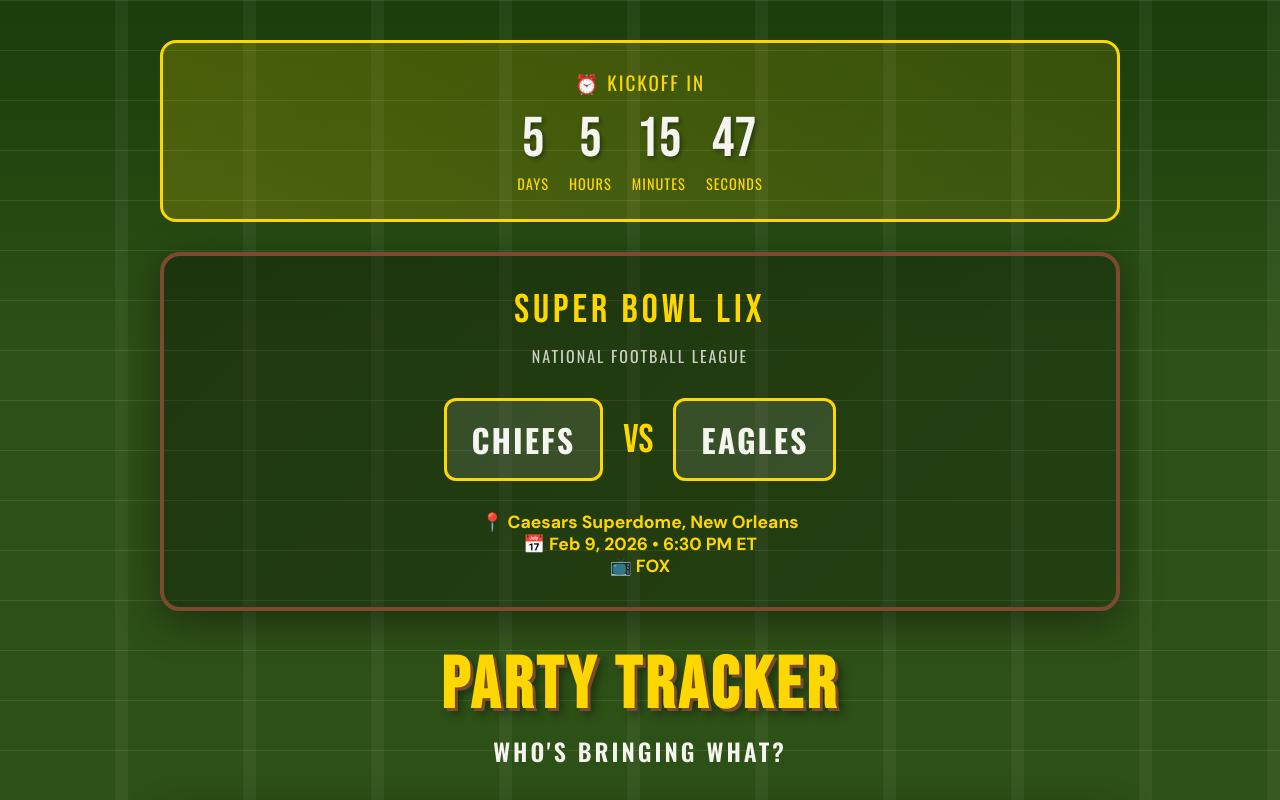
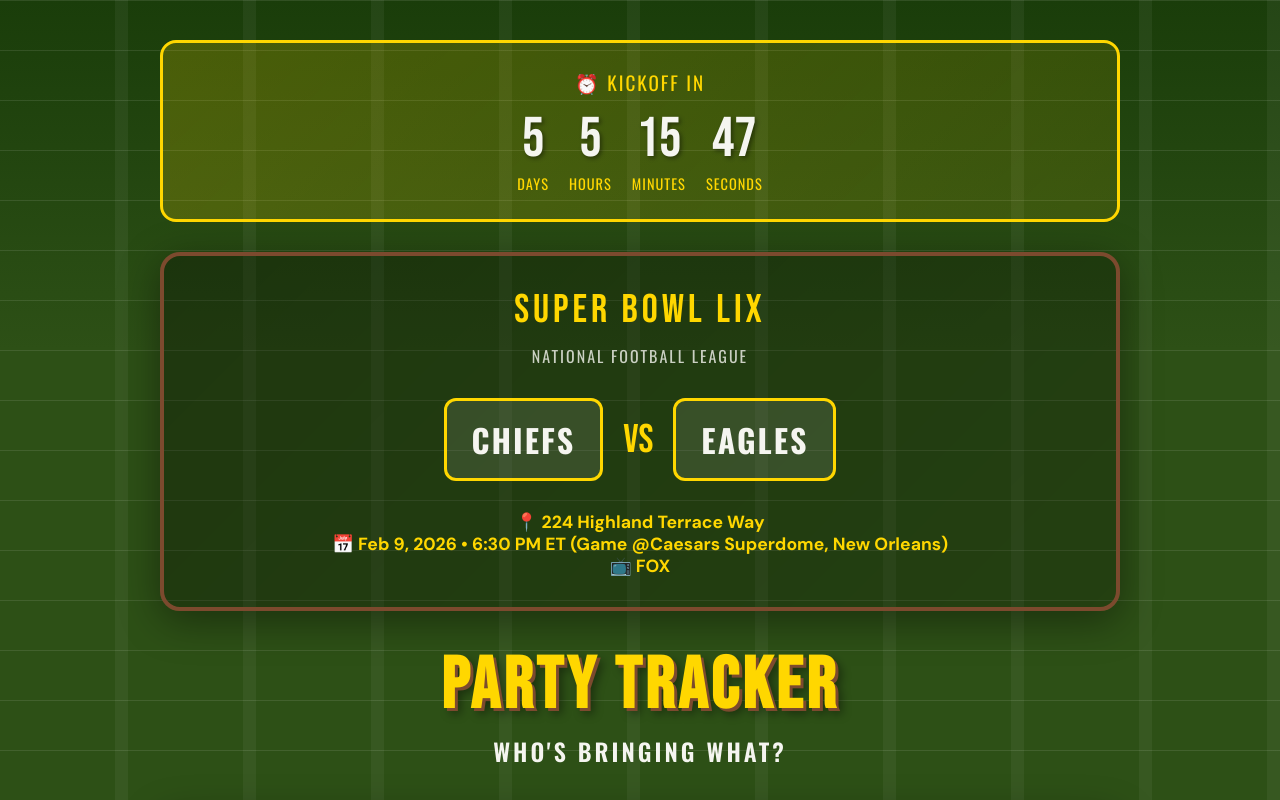
Before and after one commit to Jordunkelly/superbowl-sunday, a plain HTML site: page index.html in a window 1280 px wide. Shown: the top 800 px of the page. Drawn offline with nearby package versions, Linux system fonts and the light colour scheme; no server answers.

Commit message:
Update index.html

```diff
--- a/index.html
+++ b/index.html
@@ -564,8 +564,8 @@
                 <div class="team">EAGLES</div>
             </div>
             <div class="game-details">
-                <strong>📍 Caesars Superdome, New Orleans</strong><br>
-                <strong>📅 Feb 9, 2026 • 6:30 PM ET</strong><br>
+                <strong>📍 224 Highland Terrace Way</strong><br>
+                <strong>📅 Feb 9, 2026 • 6:30 PM ET (Game @Caesars Superdome, New Orleans)</strong><br>
                 <strong>📺 FOX</strong>
             </div>
         </div>
```
